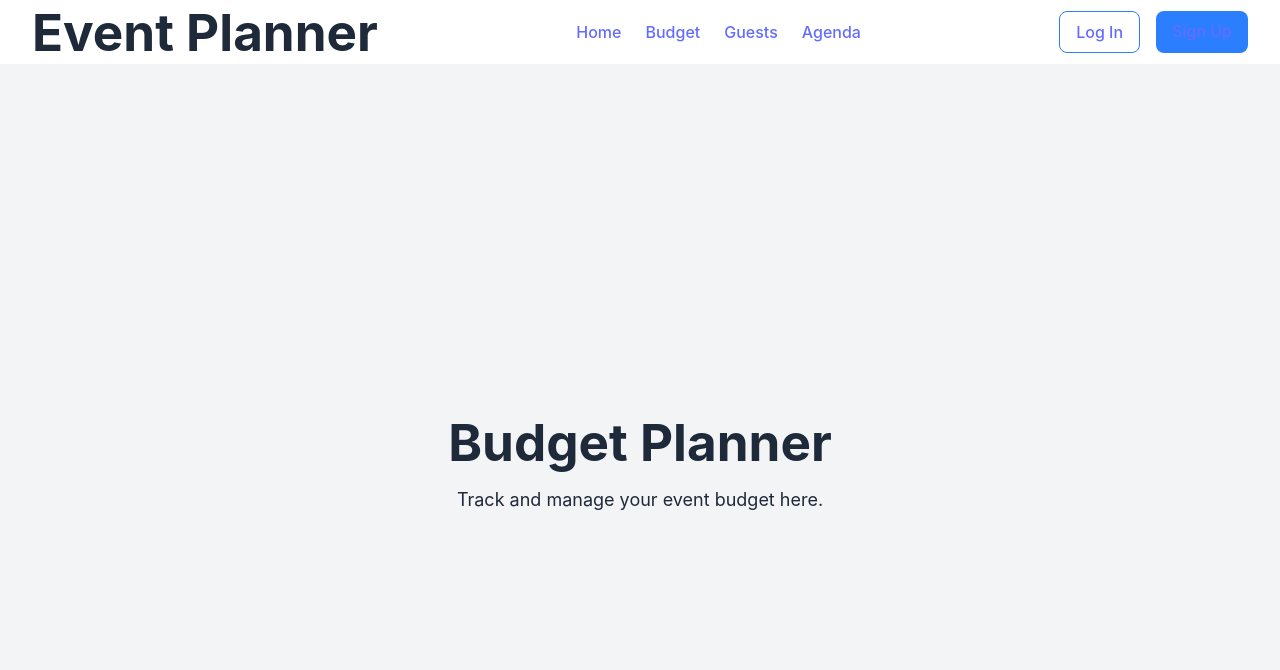
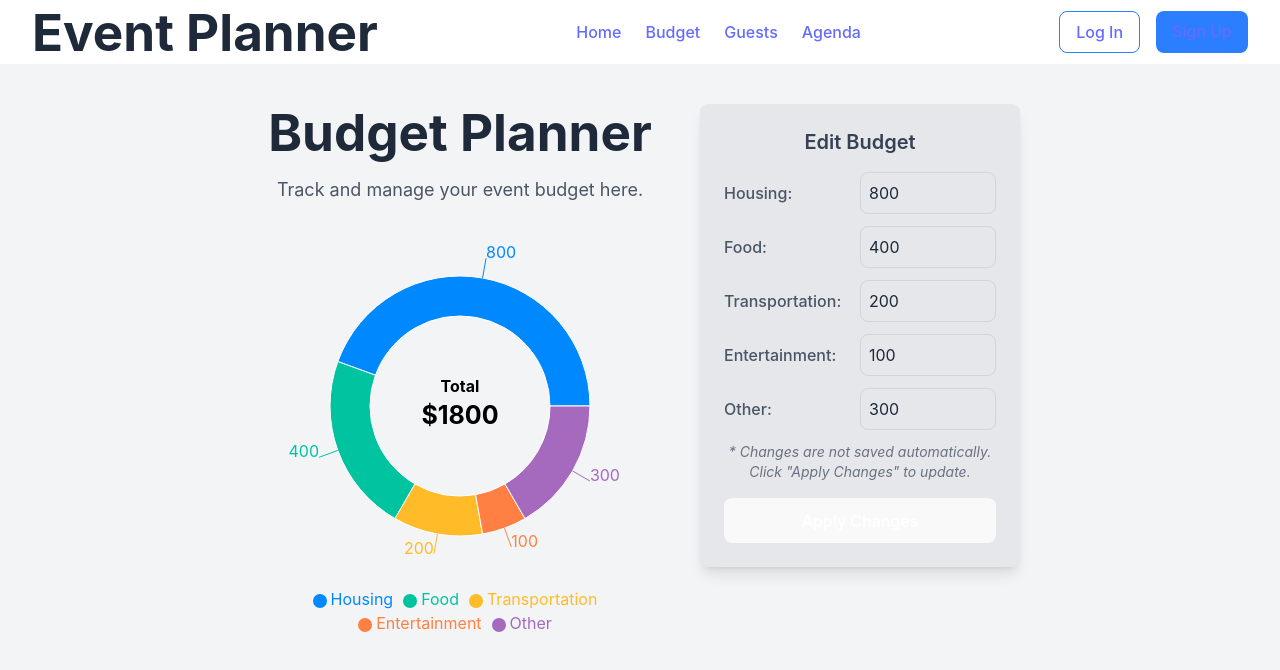
Before and after one commit to Talia-Lia/EventPro, a React (Vite) app in the folder event-planner/: page /budget in a window 1280 px wide. Shown: the top 670 px of the page. Built offline with nearby package versions, Linux system fonts and the light colour scheme.

Commit message:
Added budget tracker frontend

```diff
--- a/event-planner/src/pages/Budget.jsx
+++ b/event-planner/src/pages/Budget.jsx
@@ -1,10 +1,84 @@
+import React, { useState } from 'react';
+import { PieChart, Pie, Tooltip, Legend, Cell } from 'recharts';
+import { Transition } from "@headlessui/react";
+
+const initialData = [
+  { name: 'Housing', value: 800 },
+  { name: 'Food', value: 400 },
+  { name: 'Transportation', value: 200 },
+  { name: 'Entertainment', value: 100 },
+  { name: 'Other', value: 300 },
+];
+
+const colors = ['#0088FE', '#00C49F', '#FFBB28', '#FF8042', '#A569BD'];
+
 const Budget = () => {
-    return (
-      <div className="flex flex-col items-center justify-center min-h-screen bg-gray-100 text-gray-800">
-        <h1 className="text-4xl font-bold">Budget Planner</h1>
-        <p className="text-lg mt-4">Track and manage your event budget here.</p>
-      </div>
-    );
+  const [data, setData] = useState(initialData);
+  const totalBudget = data.reduce((acc, item) => acc + item.value, 0);
+
+  const handleChange = (index, newValue) => {
+    const updatedData = [...data];
+    updatedData[index].value = newValue === '' ? 0 : Number(newValue);
+    setData(updatedData);
   };
 
-  export default Budget;
+  return (
+    <div className="flex items-start justify-center min-h-screen bg-gray-100 text-gray-800 p-10">
+      <div className="flex flex-col items-center space-y-4">
+        <h1 className="text-3xl font-bold">Budget Planner</h1>
+        <p className="text-lg text-gray-600">Track and manage your event budget here.</p>
+
+        <PieChart width={400} height={420}>
+          <Pie
+            dataKey="value"
+            data={data}
+            cx="50%"
+            cy="50%"
+            innerRadius={90}
+            outerRadius={130}
+            label
+          >
+            {data.map((entry, index) => (
+              <Cell key={`cell-${index}`} fill={colors[index]} />
+            ))}
+          </Pie>
+          <Legend />
+          <text x="50%" y="40%" textAnchor="middle" dominantBaseline="middle" fontSize="16px" fontWeight="bold">
+            Total
+          </text>
+          <text x="50%" y="47%" textAnchor="middle" dominantBaseline="middle" fontSize="25px" fontWeight="bold">
+            ${totalBudget}
+          </text>
+        </PieChart>
+
+      </div>
+
+
+        <div className="ml-10 bg-gray-200 rounded-lg p-6 shadow-lg w-80">
+          <h2 className="text-xl font-semibold mb-4 text-gray-700 text-center">Edit Budget</h2>
+
+          {data.map((item, index) => (
+            <div key={index} className="flex justify-between items-center mb-3">
+              <label className="text-gray-600 font-medium w-1/2">{item.name}:</label>
+              <input
+                type="number"
+                value={item.value === 0 ? '' : item.value}
+                onChange={(e) => handleChange(index, e.target.value)}
+                className="w-1/2 p-2 border border-gray-300 rounded-lg focus:outline-none focus:ring-2 focus:ring-blue-400"
+                placeholder="Enter amount"
+              />
+            </div>
+          ))}
+
+          <p className="text-sm text-gray-500 italic text-center mt-2">
+            * Changes are not saved automatically. Click "Apply Changes" to update.
+          </p>
+          <button className="bg-blue-500 text-white w-full mt-4 py-2 rounded-lg hover:bg-blue-600 transition">
+            Apply Changes
+          </button>
+        </div>
+    </div>
+  );
+};
+
+export default Budget;
```
Also changed, not shown: event-planner/package.json (+9 -1 lines), package.json (added, +24 -0 lines), 2 other files (tests, documents, lock files or other folders).
